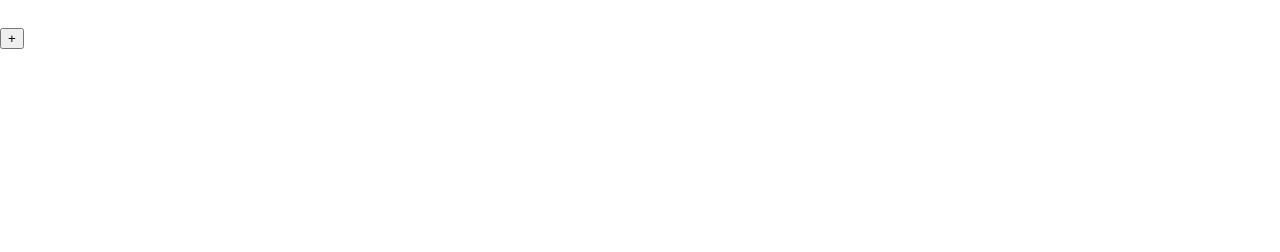
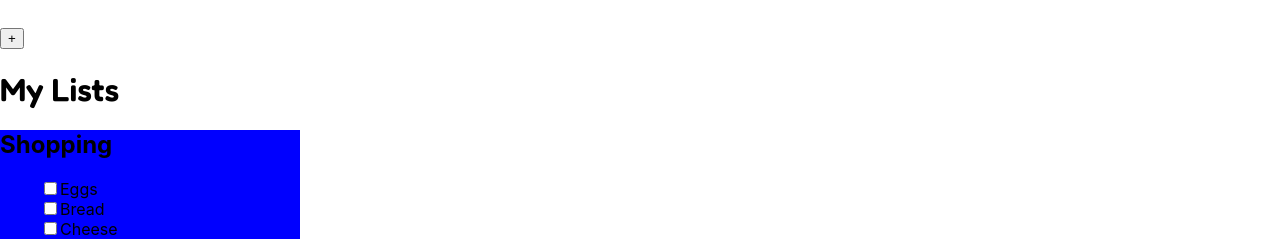
Before and after one commit to eliazzo/CheckLit, a React (Create React App) app: page / in a window 1280 px wide. Shown: the part 629-881 px from the top of the page. Before the commit the page ends 800 px from the top, so only its background shows below. Built offline with nearby package versions, Linux system fonts and the light colour scheme.

Commit message:
MyLists component created for llist cards

```diff
--- a/src/App.css
+++ b/src/App.css
@@ -51,6 +51,9 @@
 .text-right {
   text-align: end;
 }
+.list-none {
+  list-style: none;
+}
 
 /* Spacing */
 .top-s {
@@ -80,6 +83,12 @@
   height: 300px;
   width: 300px;
 }
+
+/* List card */
+.card-width {
+  width: 300px
+}
+
 /* Temp */
 .blue {
   background-color: blue;
--- a/src/App.js
+++ b/src/App.js
@@ -2,6 +2,7 @@
 import './App.css';
 import AppHeader from './components/AppHeader';
 import NewList from './components/NewList';
+import MyLists from './components/MyLists';
 
 
 
@@ -10,6 +11,7 @@ function App() {
     <div className="App">
       <AppHeader>Checklit</AppHeader>
       <NewList/>
+      <MyLists/>
     </div>
   );
 }
--- /dev/null
+++ b/src/components/MyLists.js
@@ -0,0 +1,19 @@
+import React from 'react'
+
+function MyLists() {
+  return (
+    <div>
+        <h1 className="text-m">My Lists</h1>
+        <div className='blue card-width'>
+            <h2>Shopping</h2>
+            <ul className='list-none'>
+                <li><input type='checkbox'></input>Eggs</li>
+                <li><input type='checkbox'></input>Bread</li>
+                <li><input type='checkbox'></input>Cheese</li>
+            </ul>
+        </div>
+    </div>
+  )
+}
+
+export default MyLists
```
